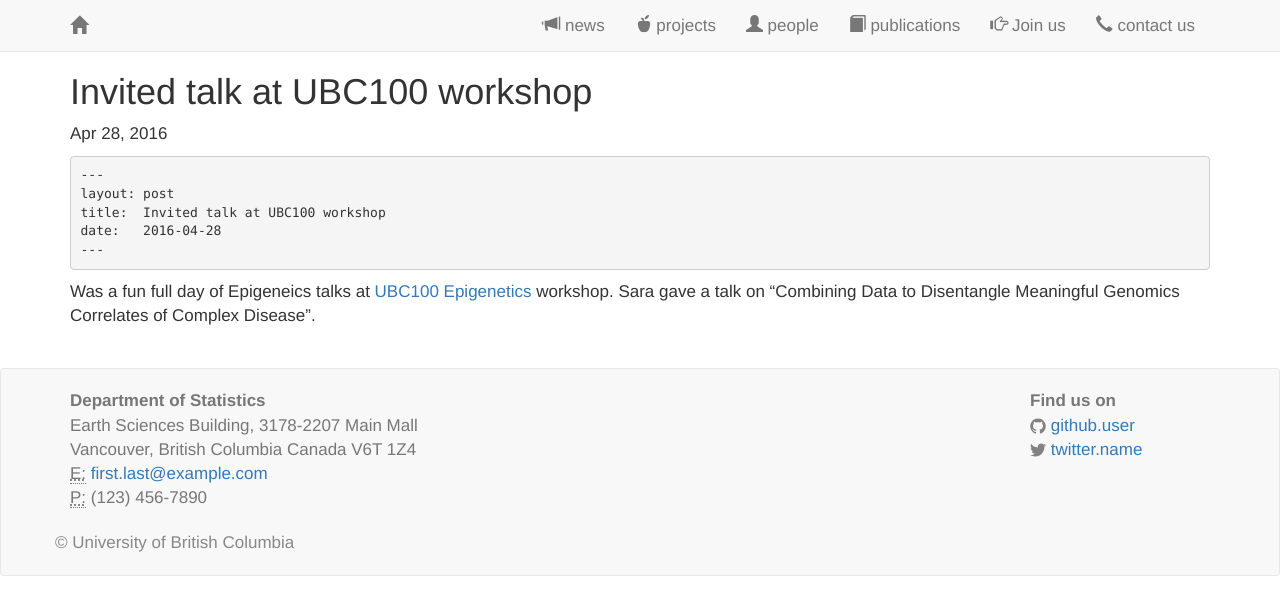
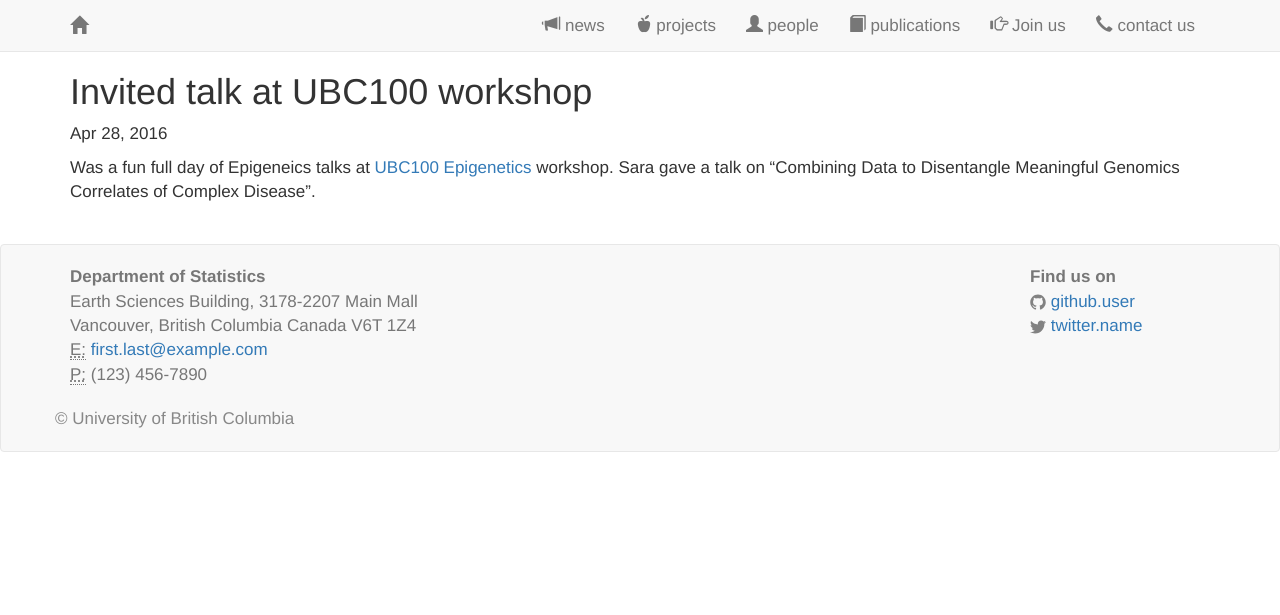
Before and after one commit to saramostafavi/saramostafavi.github.io, a Jekyll site: the page built from _posts/2016-04-28-UBC100.md, in a window 1280 px wide. Shown: the top 615 px of the page. Built offline with Jekyll 4.4.1, drawn with Linux system fonts in a browser that asks for light colours; nearby versions of some CDN libraries; a style sheet for code colours, icons or effects is not loaded.

Commit message:
Update 2016-04-28-UBC100.md

```diff
--- a/_posts/2016-04-28-UBC100.md
+++ b/_posts/2016-04-28-UBC100.md
@@ -5,11 +5,7 @@ date:   2016-04-28
 excerpt: >
   Was a fun full day of Epigeneics talks at <a href="https://research.ubc.ca/workshop/bridging-genes-environment">UBC100 Epigenetics</a> workshop. Sara gave a talk on "Combining Data to Disentangle Meaningful Genomics Correlates of Complex Disease".
 ---
-    ---
-    layout: post
-    title:  Invited talk at UBC100 workshop
-    date:   2016-04-28
-    ---
+
 
    Was a fun full day of Epigeneics talks at <a href="https://research.ubc.ca/workshop/bridging-genes-environment">UBC100 Epigenetics</a>
    workshop. Sara gave a talk on "Combining Data to Disentangle Meaningful Genomics Correlates of Complex Disease".
```
